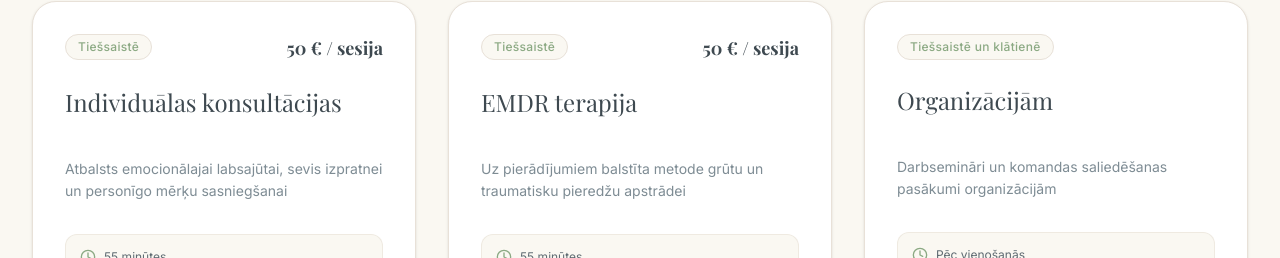
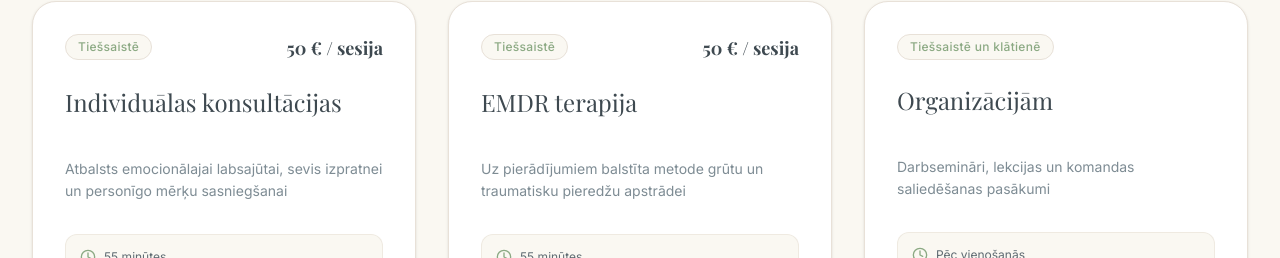
Before and after one commit to katrinaroa11y/mana-lapa2, a React (Vite) app: page / in a window 1280 px wide. Shown: the part 2063-2321 px from the top of the page. Built offline with nearby package versions, Linux system fonts and the light colour scheme; a web font is replaced by a local one.

Commit message:
Update practiceData.ts

```diff
--- a/src/data/practiceData.ts
+++ b/src/data/practiceData.ts
@@ -53,7 +53,7 @@ export const SERVICES: ServiceItem[] = [
   {
     id: 'nodarbibas-un-lekcijas',
     title: 'Organizācijām',
-    subtitle: 'Darbsemināri un komandas saliedēšanas pasākumi organizācijām',
+    subtitle: 'Darbsemināri, lekcijas un komandas saliedēšanas pasākumi',
     tag: 'Tiešsaistē un klātienē',
     duration: 'Pēc vienošanās',
     format: 'Tiešsaistē un klātienē',
```
